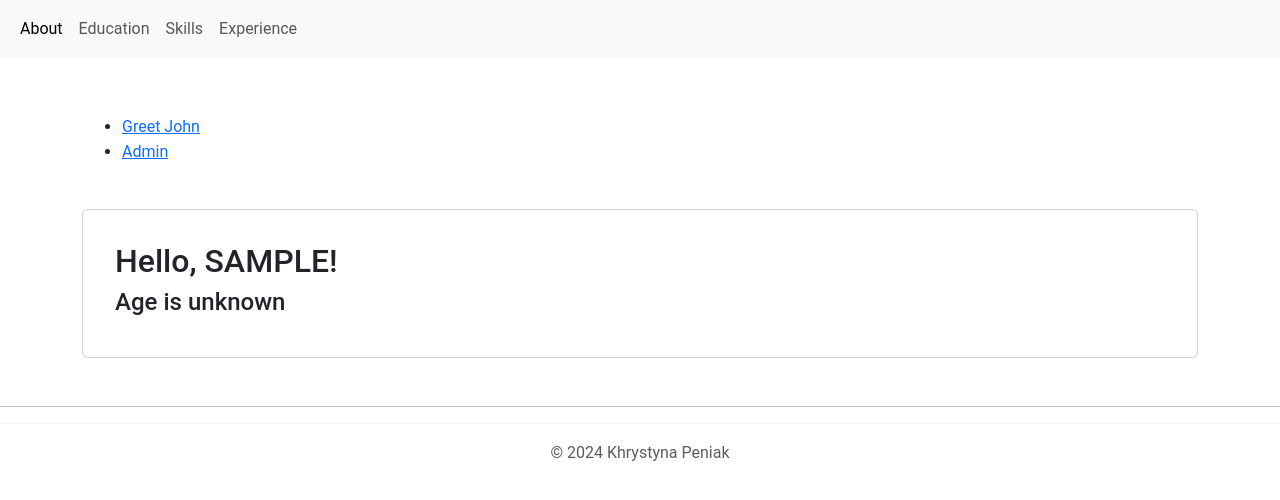
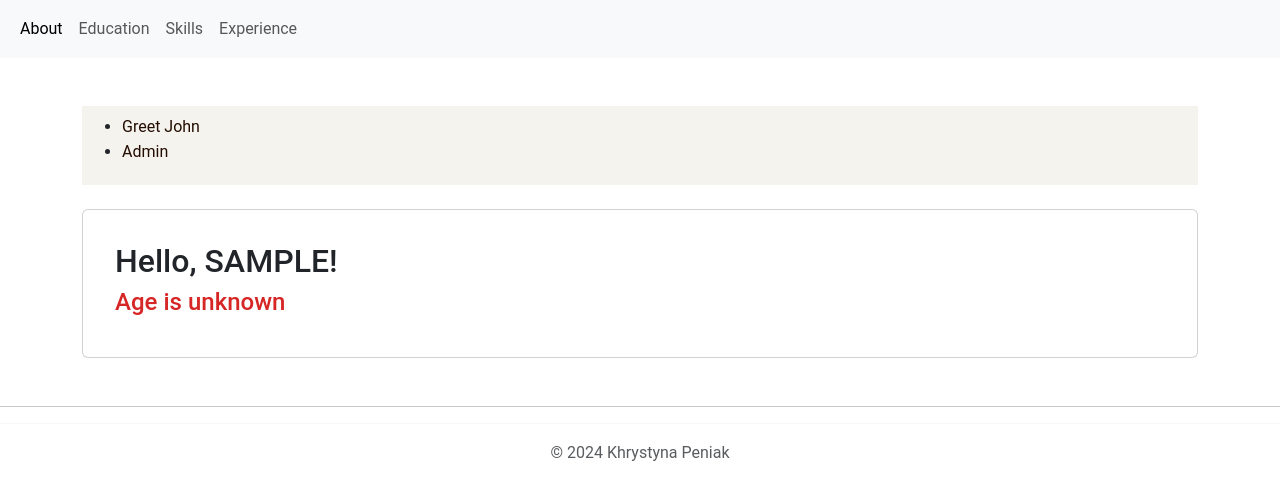
Before and after one commit to khrystynaPeniak/flask-app-lab, a Flask app: a page that uses app/templates/base.html in a window 1280 px wide. Shown: the top 500 px of the page. Run offline with Flask 3, Linux system fonts and the light colour scheme.

Commit message:
Lab4: update styles.css

```diff
--- a/app/static/css/styles.css
+++ b/app/static/css/styles.css
@@ -25,3 +25,19 @@ body {
         text-align: center;
     }
 }
+
+.greet_links a {
+    text-decoration: none;
+    color: #240c00;
+}
+
+.provided{
+    color: #548c2f;
+}
+.not_provided{
+    color: #d62625;
+}
+
+.nav_greet {
+    background-color: #f4f3ee;
+}
```
